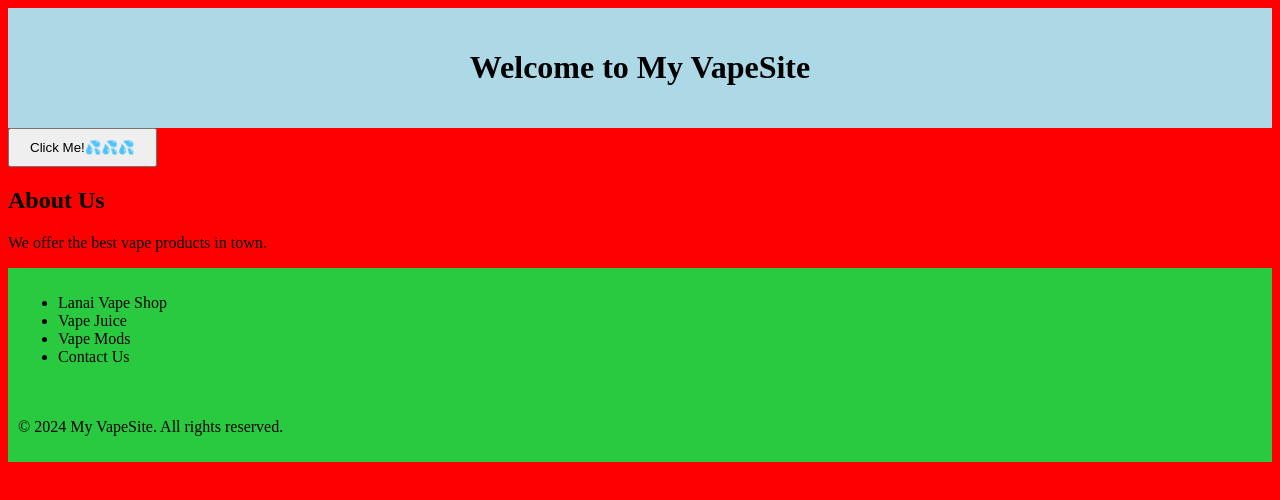
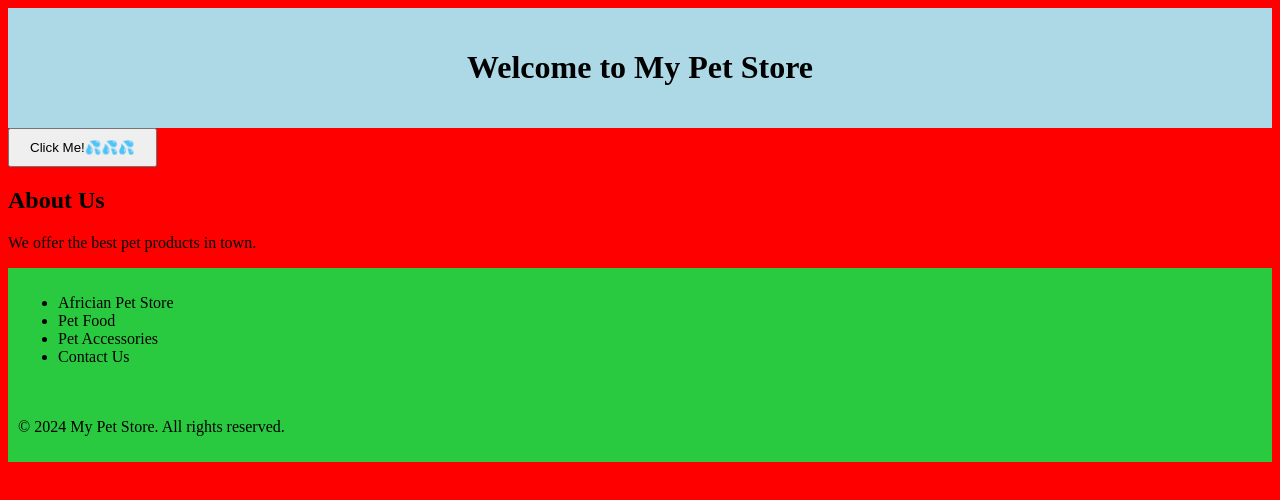
Before and after one commit to Anson2808/test12test, a plain HTML site: page index.html in a window 1280 px wide. Drawn offline with Linux system fonts and the light colour scheme.

Commit message:
FINAL NAME

```diff
--- a/index.html
+++ b/index.html
@@ -1,7 +1,7 @@
 <!DOCTYPE html>
 <html lang ="en">
 <head>
-    <title>My VapeSite</title>
+    <title>My petstore</title>
 </head>
 <style>
     body {
@@ -28,20 +28,20 @@ nav {
 
 </style>
 <header>
-    <h1>Welcome to My VapeSite</h1>
+    <h1>Welcome to My Pet Store</h1>
 </header>
 <button>Click Me!💦💦💦</button>
 <div>
     <h2>About Us</h2>
-    <p>We offer the best vape products in town.</p>
+    <p>We offer the best pet products in town.</p>
 </div>
 
 <body>
     <nav>
         <ul>
-            <li>Lanai Vape Shop</li>
-            <li>Vape Juice</li>
-            <li>Vape Mods</li>
+            <li>Africian Pet Store</li>
+            <li>Pet Food</li>
+            <li>Pet Accessories</li>
             <li>Contact Us
             </li>
         </ul>
@@ -49,7 +49,7 @@ nav {
 </body>
 <nav>
     <footer>
-        <p>&copy; 2024 My VapeSite. All rights reserved.</p>
+        <p>&copy; 2024 My Pet Store. All rights reserved.</p>
     </footer>
 </nav>
 </html>
```
